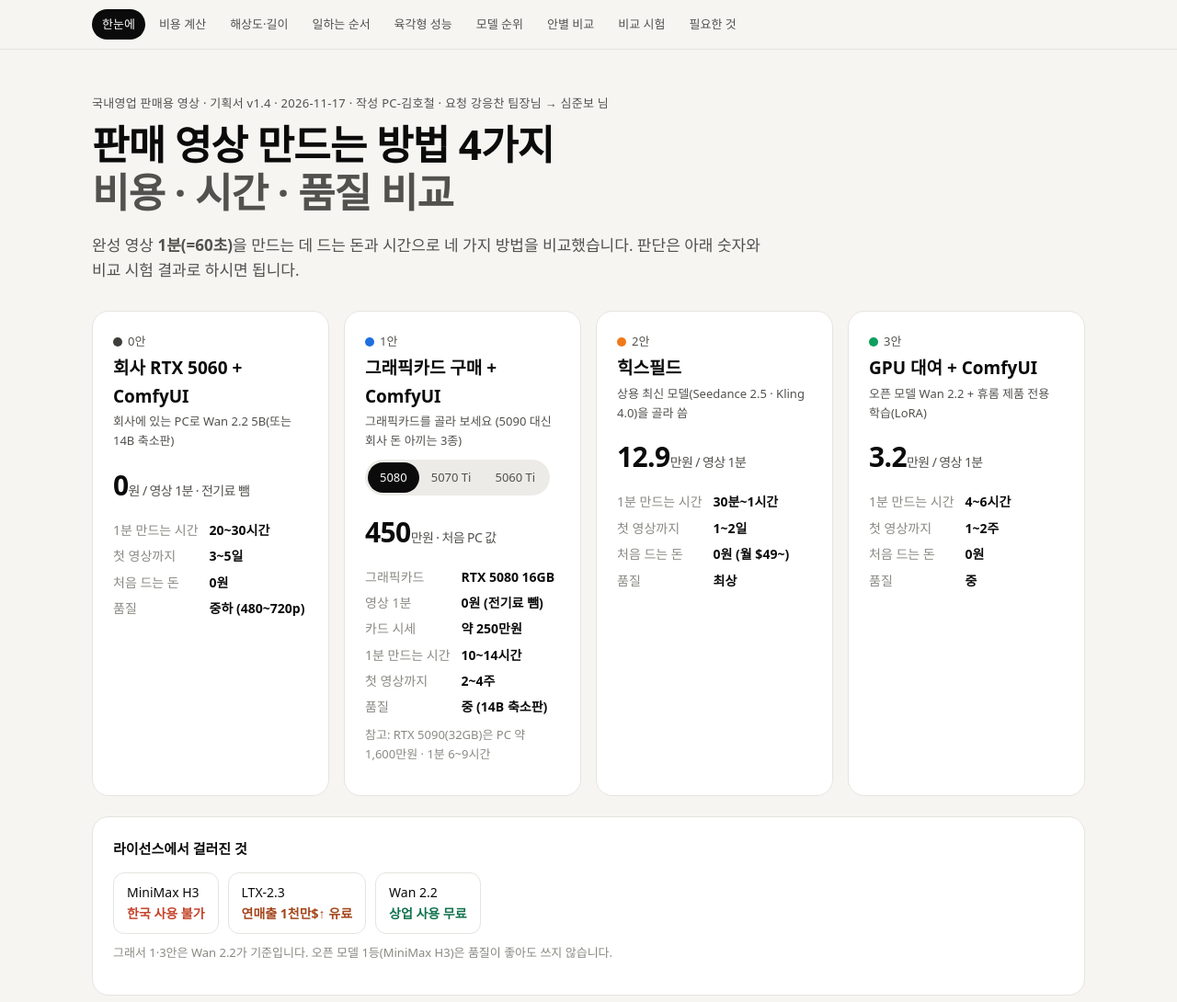
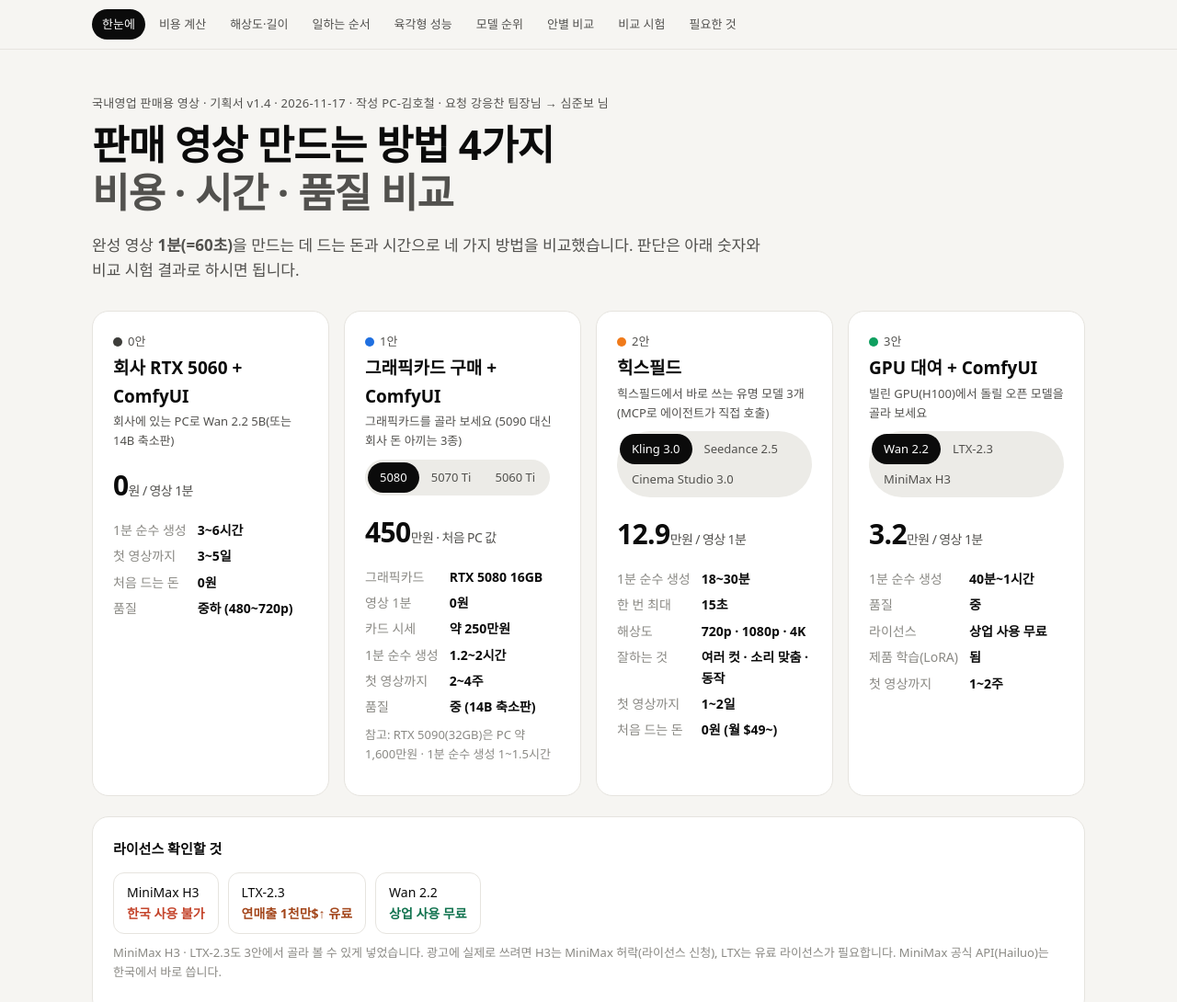
Before and after one commit to simjb23-oss/hurom-video-agent, a plain HTML site: page index.html in a window 1280 px wide. Shown: the top 1090 px of the page at 92% size. Drawn offline with Linux system fonts and the light colour scheme; a web font is replaced by a local one.

Commit message:
2안 모델 3종·3안 Wan/LTX/H3 선택, 1분 순수 생성 시간, 전기료 문구 뺌

```diff
--- a/index.html
+++ b/index.html
@@ -91,32 +91,34 @@ footer{padding:30px 0 60px;color:var(--mute);font-size:12px}footer a{color:var(-
   <div class="card plan fade">
    <div class="tag"><span class="dot" style="background:var(--a0)"></span>0안</div><h3>회사 RTX 5060 + ComfyUI</h3>
    <div class="tag">회사에 있는 PC로 Wan 2.2 5B(또는 14B 축소판)</div>
-   <div class="big">0<small>원 / 영상 1분 · 전기료 뺌</small></div>
-   <dl class="kv"><dt>1분 만드는 시간</dt><dd>20~30시간</dd><dt>첫 영상까지</dt><dd>3~5일</dd><dt>처음 드는 돈</dt><dd>0원</dd><dt>품질</dt><dd>중하 (480~720p)</dd></dl></div>
+   <div class="big">0<small>원 / 영상 1분</small></div>
+   <dl class="kv"><dt>1분 순수 생성</dt><dd>3~6시간</dd><dt>첫 영상까지</dt><dd>3~5일</dd><dt>처음 드는 돈</dt><dd>0원</dd><dt>품질</dt><dd>중하 (480~720p)</dd></dl></div>
   <div class="card plan fade"><div class="tag"><span class="dot" style="background:var(--a1)"></span>1안</div><h3>그래픽카드 구매 + ComfyUI</h3>
    <div class="tag">그래픽카드를 골라 보세요 (5090 대신 회사 돈 아끼는 3종)</div>
    <div class="seg" id="gpu" style="margin:10px 0 2px;flex-wrap:wrap"><button data-g="0" class="on">5080</button><button data-g="1">5070 Ti</button><button data-g="2">5060 Ti</button></div>
    <div class="big"><span id="g1p">450</span><small>만원 · 처음 PC 값</small></div>
-   <dl class="kv"><dt>그래픽카드</dt><dd id="g1n">RTX 5080 16GB</dd><dt>영상 1분</dt><dd>0원 (전기료 뺌)</dd><dt>카드 시세</dt><dd id="g1c">약 250만원</dd><dt>1분 만드는 시간</dt><dd id="g1t">10~14시간</dd><dt>첫 영상까지</dt><dd>2~4주</dd><dt>품질</dt><dd id="g1q">중 (14B 축소판)</dd></dl>
-   <p class="note" style="margin-top:8px">참고: RTX 5090(32GB)은 PC 약 1,600만원 · 1분 6~9시간</p></div>
+   <dl class="kv"><dt>그래픽카드</dt><dd id="g1n">RTX 5080 16GB</dd><dt>영상 1분</dt><dd>0원</dd><dt>카드 시세</dt><dd id="g1c">약 250만원</dd><dt>1분 순수 생성</dt><dd id="g1t">1.2~2시간</dd><dt>첫 영상까지</dt><dd>2~4주</dd><dt>품질</dt><dd id="g1q">중 (14B 축소판)</dd></dl>
+   <p class="note" style="margin-top:8px">참고: RTX 5090(32GB)은 PC 약 1,600만원 · 1분 순수 생성 1~1.5시간</p></div>
   <div class="card plan fade"><div class="tag"><span class="dot" style="background:var(--a2)"></span>2안</div><h3>힉스필드</h3>
-   <div class="tag">상용 최신 모델(Seedance 2.5 · Kling 4.0)을 골라 씀</div>
+   <div class="tag">힉스필드에서 바로 쓰는 유명 모델 3개 (MCP로 에이전트가 직접 호출)</div>
+   <div class="seg" id="m2" style="margin:10px 0 2px;flex-wrap:wrap"><button data-i="0" class="on">Kling 3.0</button><button data-i="1">Seedance 2.5</button><button data-i="2">Cinema Studio 3.0</button></div>
    <div class="big">12.9<small>만원 / 영상 1분</small></div>
-   <dl class="kv"><dt>1분 만드는 시간</dt><dd>30분~1시간</dd><dt>첫 영상까지</dt><dd>1~2일</dd><dt>처음 드는 돈</dt><dd>0원 (월 $49~)</dd><dt>품질</dt><dd>최상</dd></dl></div>
+   <dl class="kv"><dt>1분 순수 생성</dt><dd id="m2t">18~30분</dd><dt>한 번 최대</dt><dd id="m2l">15초</dd><dt>해상도</dt><dd id="m2r">720p · 1080p · 4K</dd><dt>잘하는 것</dt><dd id="m2f">여러 컷 · 소리 맞춤 · 동작</dd><dt>첫 영상까지</dt><dd>1~2일</dd><dt>처음 드는 돈</dt><dd>0원 (월 $49~)</dd></dl></div>
   <div class="card plan fade"><div class="tag"><span class="dot" style="background:var(--a3)"></span>3안</div><h3>GPU 대여 + ComfyUI</h3>
-   <div class="tag">오픈 모델 Wan 2.2 + 휴롬 제품 전용 학습(LoRA)</div>
+   <div class="tag">빌린 GPU(H100)에서 돌릴 오픈 모델을 골라 보세요</div>
+   <div class="seg" id="m3" style="margin:10px 0 2px;flex-wrap:wrap"><button data-i="0" class="on">Wan 2.2</button><button data-i="1">LTX-2.3</button><button data-i="2">MiniMax H3</button></div>
    <div class="big">3.2<small>만원 / 영상 1분</small></div>
-   <dl class="kv"><dt>1분 만드는 시간</dt><dd>4~6시간</dd><dt>첫 영상까지</dt><dd>1~2주</dd><dt>처음 드는 돈</dt><dd>0원</dd><dt>품질</dt><dd>중</dd></dl></div>
+   <dl class="kv"><dt>1분 순수 생성</dt><dd id="m3t">40분~1시간</dd><dt>품질</dt><dd id="m3q">중</dd><dt>라이선스</dt><dd id="m3c">상업 사용 무료</dd><dt>제품 학습(LoRA)</dt><dd id="m3o">됨</dd><dt>첫 영상까지</dt><dd>1~2주</dd></dl></div>
  </div>
 
  <div class="status">
-  <div class="card fade"><h4 style="margin:0">라이선스에서 걸러진 것</h4>
+  <div class="card fade"><h4 style="margin:0">라이선스 확인할 것</h4>
    <div class="lic">
     <div>MiniMax H3<br><span class="no">한국 사용 불가</span></div>
     <div>LTX-2.3<br><span class="paid">연매출 1천만$↑ 유료</span></div>
     <div>Wan 2.2<br><span class="ok">상업 사용 무료</span></div>
    </div>
-   <p class="note">그래서 1·3안은 Wan 2.2가 기준입니다. 오픈 모델 1등(MiniMax H3)은 품질이 좋아도 쓰지 않습니다.</p></div>
+   <p class="note">MiniMax H3 · LTX-2.3도 3안에서 골라 볼 수 있게 넣었습니다. 광고에 실제로 쓰려면 H3는 MiniMax 허락(라이선스 신청), LTX는 유료 라이선스가 필요합니다. MiniMax 공식 API(Hailuo)는 한국에서 바로 씁니다.</p></div>
  </div>
 </header>
 
@@ -136,7 +138,7 @@ footer{padding:30px 0 60px;color:var(--mute);font-size:12px}footer a{color:var(-
   </div>
   <div class="card"><svg id="cc" class="chart" viewBox="0 0 720 400"></svg>
    <div class="legend"><span><svg width="26" height="8"><line x1="1" y1="4" x2="25" y2="4" stroke="#3d3d3a" stroke-width="2.8" stroke-dasharray="2 5" stroke-linecap="round"/></svg> 0안 회사 5060</span><span><svg width="26" height="8"><line x1="1" y1="4" x2="25" y2="4" stroke="#1f6fe0" stroke-width="3.4"  stroke-linecap="round"/></svg> 1안 구매</span><span><svg width="26" height="8"><line x1="1" y1="4" x2="25" y2="4" stroke="#f07a1a" stroke-width="2.8"  stroke-linecap="round"/></svg> 2안 힉스필드</span><span><svg width="26" height="8"><line x1="1" y1="4" x2="25" y2="4" stroke="#0e9f5f" stroke-width="2.8" stroke-dasharray="9 5" stroke-linecap="round"/></svg> 3안 대여</span></div>
-   <p class="note">가정(중간값, 완성 영상 1분 기준, 전기료는 모두 뺌): 1안 처음 PC 값(위 카드에서 고른 그래픽카드) + 월 관리 3만원 · 2안 12.9만원(생성 1초 0.2~0.57달러, 쓸 컷 하나에 4번 생성해 고름) · 3안 3.2만원(H100 시간당 2.7~4.4달러) + 월 저장 1.5만원 · 0안 0원, 밤에만 돌리면 한 달 약 10분이 한계(넘으면 선이 흐려짐), 5060 8GB 기준 추정. 환율 1,400원. 그래픽카드 시세는 추정이라 구매 전 다나와 최저가로 다시 확인합니다. 참고: 숏폼 15~30초 1편 ≈ 0.25~0.5분.</p></div>
+   <p class="note">가정(중간값, 완성 영상 1분 기준): 1안 처음 PC 값(위 카드에서 고른 그래픽카드) + 월 관리 3만원 · 2안 12.9만원(생성 1초 0.2~0.57달러, 쓸 컷 하나에 4번 생성해 고름) · 3안 3.2만원(H100 시간당 2.7~4.4달러) + 월 저장 1.5만원 · 0안 0원, 밤에만 돌리면 한 달 약 10분이 한계(넘으면 선이 흐려짐), 5060 8GB 기준 추정. 환율 1,400원. 그래픽카드 시세는 추정이라 구매 전 다나와 최저가로 다시 확인합니다. 참고: 숏폼 15~30초 1편 ≈ 0.25~0.5분.</p></div>
  </div>
 </section>
 
@@ -149,7 +151,7 @@ footer{padding:30px 0 60px;color:var(--mute);font-size:12px}footer a{color:var(-
   <div style="font-size:13px;color:var(--sub);margin:14px 0 6px">완성 영상 길이</div>
   <div class="seg" id="ln"><button data-l="0.25">15초</button><button data-l="0.5">30초</button><button data-l="1" class="on">1분</button><button data-l="2">2분</button><button data-l="3">3분</button><button data-l="5">5분</button><button data-l="10">10분</button></div>
   <div class="tw" style="margin-top:18px"><table><thead><tr><th></th><th>만드는 시간</th><th>드는 돈</th><th>이 해상도는</th></tr></thead><tbody id="rt"></tbody></table></div>
-  <p class="note">계산: 위 「1분 만드는 시간 · 1분 단가」 중간값에 해상도 배수를 곱했습니다. 0·1·3안(Wan 2.2)은 720p로 만들고 1080p 이상은 업스케일로 올립니다(1080p +15% · 2K +35% · 4K +70%, 0안 8GB는 4K 업스케일이 느려 +120%). 480p는 720p의 약 0.5배. 2안(힉스필드)은 준보 님 실측(클링 720p 한 번 3~5분)으로 잡았습니다 — 1분 = 10초 컷 6개 × 4번 생성 = 24번, 동시 4개씩이라 720p 약 35분(1080p 1.3배 · 2K 1.6배 · 4K 2배). 1080p까지 바로 만들고 2K·4K는 업스케일, 크레딧은 해상도별 단가(480p 0.6배 · 720p 0.8배 · 1080p 이상 1배) 가정. 0·1안은 전기료를 빼서 0원이고 1안 처음 PC 값은 뺐습니다. 1안 시간은 위 카드에서 고른 그래픽카드 기준입니다. 모두 추정 — 시험 생성 뒤 실제 값으로 바꿉니다.</p>
+  <p class="note">시간은 프롬프트를 넣고 순수하게 만드는 시간만 셌습니다(프롬프트 쓰기·다시 뽑기·고르기·편집 뺌, 하나씩 차례로 만든다고 가정). 720p 기준: 2안 Kling은 준보 님 실측(한 번 3~5분)으로 10초 컷 6개 = 18~30분, 다른 두 모델은 추정. 0·1·3안은 Wan 2.2 14B(0안은 5B) 5초 컷 12개 기준 추정. 1080p 이상은 0·1·3안은 업스케일(1080p +15% · 2K +35% · 4K +70%, 0안 4K +120%), 2안은 바로 만들되 1080p 1.3배 · 2K 1.6배 · 4K 2배. 480p는 720p의 약 0.5~0.8배. 돈은 위 1분 단가(쓸 컷 하나에 4번 생성 가정)이고 1안 처음 PC 값은 뺐습니다. 위 카드에서 고른 그래픽카드·모델이 이 표에 그대로 반영됩니다.</p>
  </div>
 </section>
 
@@ -200,8 +202,8 @@ footer{padding:30px 0 60px;color:var(--mute);font-size:12px}footer a{color:var(-
  <div class="tw"><table>
   <tr><th></th><th><span class="dot" style="background:var(--a0)"></span>0안 회사 5060</th><th><span class="dot" style="background:var(--a1)"></span>1안 구매</th><th><span class="dot" style="background:var(--a2)"></span>2안 힉스필드</th><th><span class="dot" style="background:var(--a3)"></span>3안 대여</th></tr>
   <tr><td><b>처음 드는 돈</b></td><td>0원</td><td>약 <span class="g1p">450</span>만원<br><span style="color:var(--mute);font-size:12px"><span class="g1n">RTX 5080 16GB</span> 카드 + 본체 약 200만원 추정</span></td><td>0원 (월 $49~129)</td><td>0원</td></tr>
-  <tr><td><b>완성 영상 1초</b></td><td>0원 (전기료 뺌)</td><td>0원 (전기료 뺌)</td><td>1,120~3,190원 (중간 2,160원)</td><td>350~700원 (중간 530원)</td></tr><tr><td><b>완성 영상 1분</b></td><td>0원</td><td>0원</td><td>6.7~19.2만원 (중간 12.9만원)</td><td>2.1~4.2만원 (중간 3.2만원)</td></tr>
-  <tr><td><b>1분 만드는 시간</b></td><td>20~30시간 (밤새 돌림)</td><td><span class="g1t">10~14시간</span></td><td>30분~1시간<br><span style="color:var(--mute);font-size:12px">720p 한 번 3~5분(준보 님 실측, 클링) · 동시 4개</span></td><td>4~6시간</td></tr>
+  <tr><td><b>완성 영상 1초</b></td><td>0원</td><td>0원</td><td>1,120~3,190원 (중간 2,160원)</td><td>350~700원 (중간 530원)</td></tr><tr><td><b>완성 영상 1분</b></td><td>0원</td><td>0원</td><td>6.7~19.2만원 (중간 12.9만원)</td><td>2.1~4.2만원 (중간 3.2만원)</td></tr>
+  <tr><td><b>1분 순수 생성</b><br><span style="color:var(--mute);font-size:12px">프롬프트·고르기·편집 뺌, 720p</span></td><td>3~6시간</td><td><span class="g1t">1.2~2시간</span></td><td><span class="m2t">18~30분</span></td><td><span class="m3t">40분~1시간</span></td></tr>
   <tr><td><b>첫 영상까지</b></td><td>3~5일 (설치·시험)</td><td>2~4주 (품의·구매·조립 + 설치)</td><td>1~2일</td><td>1~2주</td></tr>
   <tr><td><b>품질 상한</b></td><td>중하 (작은 모델 · 480~720p → 업스케일)</td><td>중 (오픈 모델)</td><td>최상 (상용 최신)</td><td>중 (1안과 같음)</td></tr>
   <tr><td><b>영업팀 쓰기</b></td><td>에이전트를 통해서만</td><td>에이전트를 통해서만</td><td>쉬움 — 웹 직접 + 에이전트</td><td>에이전트를 통해서만</td></tr>
@@ -252,7 +254,7 @@ RunPod 가격 — <a href="https://www.runpod.io/gpu-cloud/pricing">runpod.io</a
 <script>
 const C={0:'#3d3d3a',1:'#1f6fe0',2:'#f07a1a',3:'#0e9f5f'};const DASH={0:'2 5',1:'',2:'',3:'9 5'};const CAP0=10;
 let V=10,M=12;
-let P1=450,H1=12;const GP=[["RTX 5080 16GB",250,450,"10~14시간",12,"중 (14B 축소판)"],["RTX 5070 Ti 16GB",180,370,"12~16시간",14,"중 (14B 축소판)"],["RTX 5060 Ti 16GB",100,280,"17~23시간",20,"중하~중 (5B · 14B 축소판)"]];
+let P1=450,H1=1.6,H2=0.4,H3=0.8,N2="2안 Kling 3.0",N3="3안 Wan 2.2";const GP=[["RTX 5080 16GB",250,450,"1.2~2시간",1.6,"중 (14B 축소판)"],["RTX 5070 Ti 16GB",180,370,"1.5~2.5시간",2,"중 (14B 축소판)"],["RTX 5060 Ti 16GB",100,280,"2.5~4시간",3.2,"중하~중 (5B · 14B 축소판)"]];
 const f0=(v,m)=>0, f1=(v,m)=>P1+3*m, f2=(v,m)=>12.9*v*m, f3=(v,m)=>3.2*v*m+1.5*m;
 const won=x=>x===0?'0':x>=10000?(x/10000).toFixed(x>=100000?0:1)+'억':Math.round(x).toLocaleString()+'만';
 function draw(){
@@ -334,14 +336,21 @@ document.querySelectorAll('#gpu button').forEach(b=>b.onclick=()=>{document.quer
  document.querySelectorAll('.g1p').forEach(e=>e.textContent=g[2]);document.querySelectorAll('.g1n').forEach(e=>e.textContent=g[0]);document.querySelectorAll('.g1t').forEach(e=>e.textContent=g[3]);
  draw();if(window.rRes)rRes();});
 
+const M2=[["Kling 3.0","18~30분",0.4,"15초","720p · 1080p · 4K","여러 컷 · 소리 맞춤 · 동작"],["Seedance 2.5","15~30분",0.4,"30초","480p~4K","사진 여러 장 참고 · 영상 이어 붙이기"],["Cinema Studio 3.0","20~40분",0.5,"15초","480p~4K","영화 같은 화면 · 최고 화질"]];
+const M3=[["Wan 2.2","40분~1시간",0.8,"중","상업 사용 무료","됨"],["LTX-2.3","10~20분",0.25,"중","연매출 1천만$↑ 유료","됨"],["MiniMax H3","1~1.5시간",1.2,"상 (오픈 모델 1등)","한국 금지 → 허락 받아야","확인 못 함"]];
+function seg(id,f){document.querySelectorAll('#'+id+' button').forEach(b=>b.onclick=()=>{document.querySelectorAll('#'+id+' button').forEach(x=>x.classList.toggle('on',x===b));f(+b.dataset.i);if(window.rRes)rRes();});}
+const st=(id,v)=>{const e=document.getElementById(id);if(e)e.textContent=v};
+seg('m2',i=>{const m=M2[i];H2=m[2];N2='2안 '+m[0];st('m2t',m[1]);st('m2l',m[3]);st('m2r',m[4]);st('m2f',m[5]);document.querySelectorAll('.m2t').forEach(e=>e.textContent=m[1]);});
+seg('m3',i=>{const m=M3[i];H3=m[2];N3='3안 '+m[0];st('m3t',m[1]);st('m3q',m[3]);st('m3c',m[4]);st('m3o',m[5]);document.querySelectorAll('.m3t').forEach(e=>e.textContent=m[1]);});
+
 // 해상도·길이 버튼
-(()=>{const P=[[0,'0안 회사 5060',25,0,'gen'],[1,'1안 구매',0,0,'gen'],[2,'2안 힉스필드',0.6,12.9,'api'],[3,'3안 대여',5,3.2,'gen']];
+(()=>{const P=[[0,'0안 회사 5060',4.5,0,'gen'],[1,'1안 구매',0,0,'gen'],[2,'2안 힉스필드',0.4,12.9,'api'],[3,'3안 대여',5,3.2,'gen']];
 const TF={gen:{480:.5,720:1,1080:1.15,'2k':1.35,'4k':1.7},api:{480:.8,720:1,1080:1.3,'2k':1.6,'4k':2}};
 const CF={480:.6,720:.8,1080:1,'2k':1,'4k':1};
 let K='1080',Ln=1;
 const ht=h=>h<1?Math.round(h*60)+'분':h<48?(Math.round(h*10)/10)+'시간':(Math.round(h/24*10)/10)+'일 ('+Math.round(h)+'시간)';
 const mw=x=>x===0?'0원':x<1?Math.round(x*10000).toLocaleString()+'원':(Math.round(x*10)/10).toLocaleString()+'만원';
-function r(){let h='';for(let [i,n,t,c,ty] of P){if(i===1)t=H1;let tf=TF[ty][K];if(i===0&&K==='4k')tf=2.2;
+function r(){let h='';for(let [i,n,t,c,ty] of P){if(i===1)t=H1;if(i===2){t=H2;n=N2}if(i===3){t=H3;n=N3}let tf=TF[ty][K];if(i===0&&K==='4k')tf=2.2;
  const hr=t*tf*Ln,won=(ty==='api'?c*CF[K]:c*tf)*Ln;
  let nt=ty==='api'?(K==='2k'||K==='4k'?'1080p로 만들고 업스케일':'바로 만듦'):(K==='480'||K==='720'?'바로 만듦':'720p로 만들고 업스케일');
  h+=`<tr><td><span class="dot" style="background:${C[i]}"></span><b>${n}</b></td><td><b>${ht(hr)}</b></td><td>${mw(won)}</td><td style="color:var(--sub)">${nt}</td></tr>`;}
```
